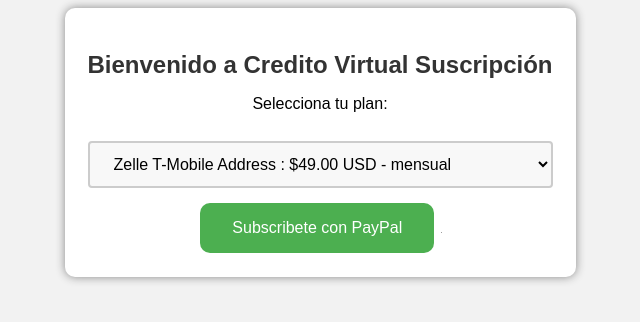
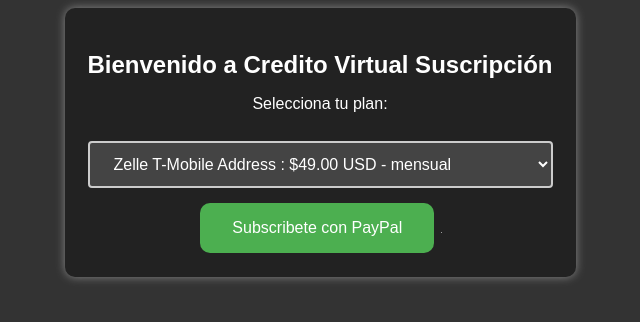
Before and after one commit to VisaVirtual/Subscribete, a plain HTML site: page index.html in a window 1280 px wide. Shown: the whole page, without its empty margins (320-960 px from the left). Drawn offline with Linux system fonts and the light colour scheme; grey boxes are pictures that could not be loaded.

Commit message:
Add files via upload

```diff
--- a/index.html
+++ b/index.html
@@ -4,13 +4,14 @@
 	<meta name="viewport" content="width=device-width, initial-scale=1">
 	<style>
 		body {
-			background-color: #f2f2f2;
+			background-color: #333;
+			color: #fff;
 			font-family: Arial, sans-serif;
 			text-align: center;
 		}
 		form {
 			display: inline-block;
-			background-color: #ffffff;
+			background-color: #222;
 			padding: 20px;
 			border-radius: 10px;
 			box-shadow: 0px 0px 10px #888888;
@@ -22,8 +23,9 @@
 			box-sizing: border-box;
 			border: 2px solid #ccc;
 			border-radius: 4px;
-			background-color: #f8f8f8;
+			background-color: #444;
 			font-size: 16px;
+			color: #fff;
 		}
 		.button {
 			background-color: #4CAF50;
@@ -45,7 +47,7 @@
 		h1 {
 			margin-top: 20px;
 			font-size: 24px;
-			color: #333333;
+			color: #fff;
 		}
 	</style>
 </head>
```
